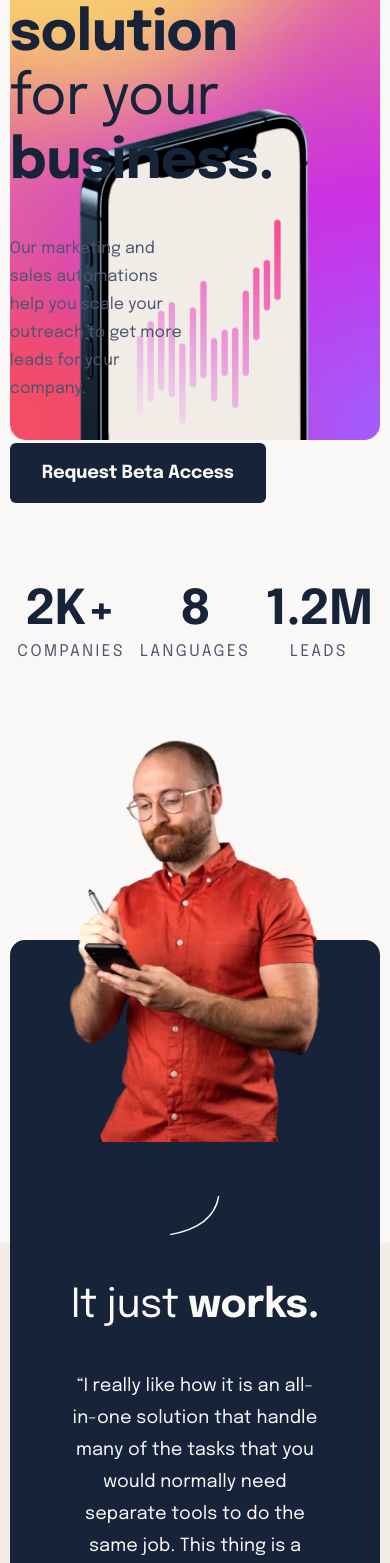
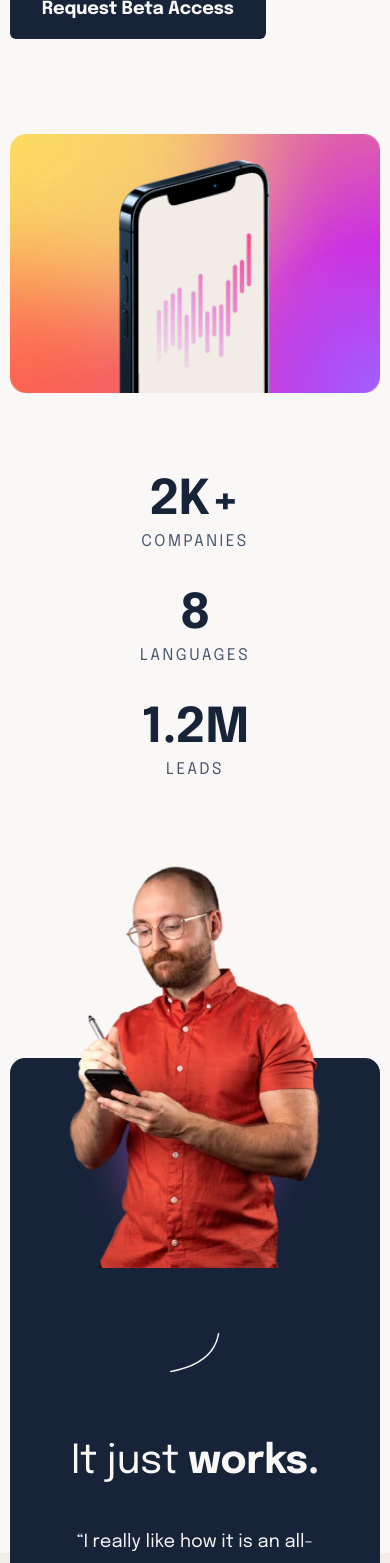
Before and after one commit to Shahbaaz92/suite-landing-page, a React (Create React App) app in the folder my-app/: page / in a window 390 px wide. Shown: the part 432-1995 px from the top of the page. Built offline with nearby package versions, Linux system fonts and the light colour scheme.

Commit message:
Update App.css

```diff
--- a/my-app/src/App.css
+++ b/my-app/src/App.css
@@ -311,7 +311,7 @@ button {
   .Comment-CMO-Img {
     width: 252px;
     height: 402px;
-    bottom: 35%;
+    bottom: 30%;
   }
   .Comment-Blur-Effect {
     left: 30%;
@@ -328,12 +328,64 @@ button {
   .Comment-Quote {
     width: 100%;
     height: 50%;
-    margin: 0;
-
+    margin-bottom: 20px;
     padding: 58px;
     padding-top: 0;
     align-items: center;
   }
 }
 @media screen and (max-width: 640px) {
+  h1,
+  .Hero-Check {
+    font-size: 38px;
+    line-height: 44px;
+    letter-spacing: -0.528px;
+  }
+  .Comment-Blur-Effect {
+    width: 45%;
+  }
 }
+@media screen and (max-width: 500px) {
+  .Hero-Container {
+    width: 100%;
+    height: 650px;
+    align-items: flex-start;
+    background-image: url(./assets/image-hero-landscape.png);
+    background-position: bottom;
+  }
+  .Hero {
+    width: 100%;
+    gap: 32px;
+    justify-content: flex-start;
+    /* align-items: center; */
+  }
+  .Hero-about {
+    width: 100%;
+  }
+  .Stats {
+    flex-direction: column;
+    gap: 32px;
+  }
+  .Comment {
+    justify-content: center;
+    height: auto;
+  }
+  .Comment-Img {
+    height: 350px;
+  }
+  .Comment-Blur-Effect {
+    width: 70%;
+    left: 15%;
+  }
+  .Comment-CMO-Img {
+    bottom: 40%;
+  }
+  .Comment-Curve {
+    bottom: 10%;
+  }
+  .Connect {
+    flex-direction: column;
+    align-items: center;
+    gap: 33px;
+  }
+}
```
